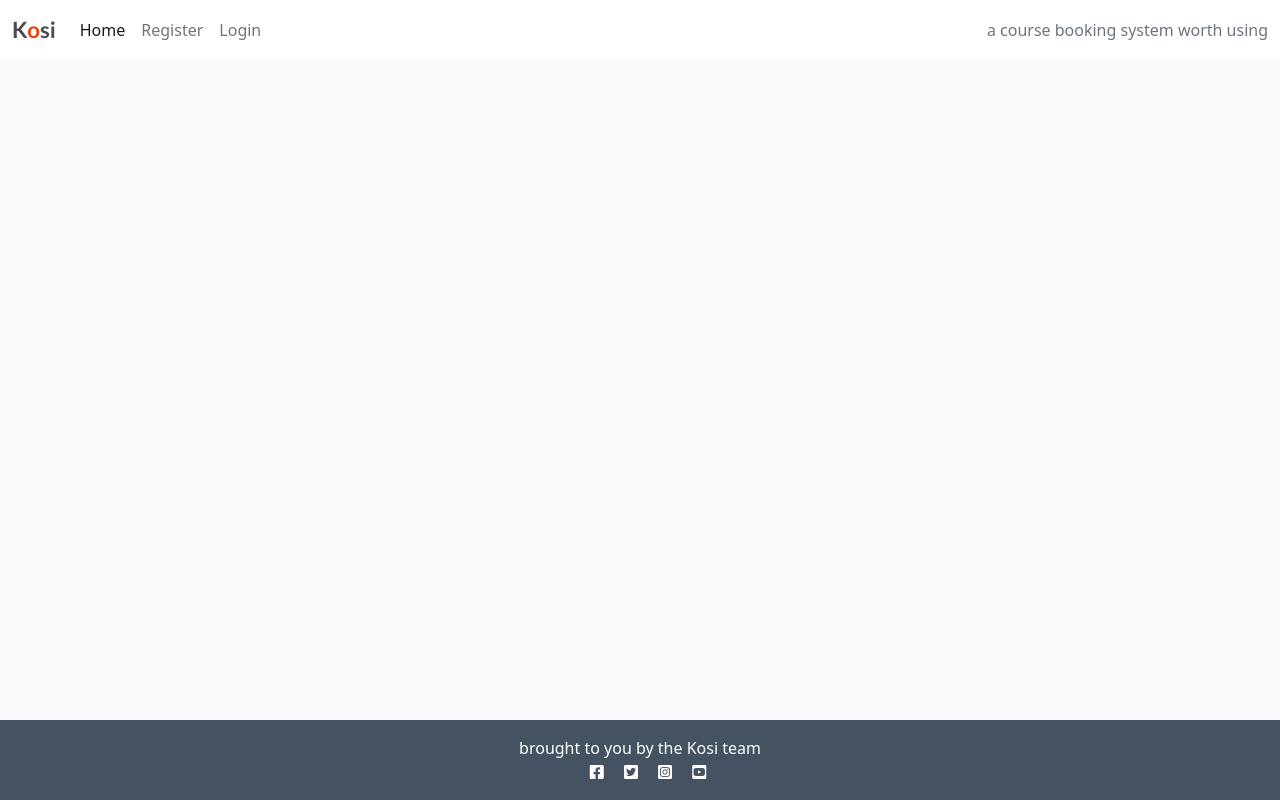
After one commit to Flora-King/Kosi_app, a Django app: page / in a window 1280 px wide. The commit adds this page. Run offline with Django 3.2, Linux system fonts and the light colour scheme; data that the repository does not hold is empty.

Commit message:
Set up basic views layout for finalisation later

```diff
--- a/kosi/settings.py
+++ b/kosi/settings.py
@@ -32,6 +32,9 @@ SECRET_KEY = os.environ.get('SECRET_KEY')
 DEBUG = True
 
 ALLOWED_HOSTS = ['8000-floraking-kosiapp-rzb6j5uum26.ws-eu104.gitpod.io', 'kosi-app-9673f8ad46df.herokuapp.com']
+
+
+ACCOUNT_EMAIL_VERIFICATION = 'none'
 
 # Application definition
 
--- a/kosi/urls.py
+++ b/kosi/urls.py
@@ -19,4 +19,5 @@ from django.urls import path, include
 urlpatterns = [
     path('admin/', admin.site.urls),
     path('summernote/', include('django_summernote.urls')),
+    path('', include('kosi_app.urls'), name='kosi.urls'),
 ]
--- /dev/null
+++ b/kosi_app/urls.py
@@ -0,0 +1,8 @@
+from . import views
+from django.urls import path
+
+
+urlpatterns = [
+    path('', views.CourseList.as_view(), name='home'),
+    path('<slug:slug>/', views.CourseDetail.as_view(), name='course_detail'),
+]
--- a/kosi_app/views.py
+++ b/kosi_app/views.py
@@ -1,3 +1,31 @@
 from django.shortcuts import render
+from django.views import generic
+from .models import Course
 
-# Create your views here.
+
+class CourseList(generic.ListView):
+    model = Course
+    queryset = Course.objects.filter(status=1).order_by('-delivery_date')
+    template_name = 'index.html'
+    paginate_by = 10
+
+
+class CourseDetail(generic.ListView):
+
+    def get(self, request, slug, *args, **kwargs):
+        queryset = Course.objects.filter(status=1)
+        course = get_object_or_404(queryset, slug=slug)
+        reviews = course.reviews.filter(approved=True).order_by("delivery_date")
+        liked = False
+        if course.stars.filter(id=self.request.user.id).exists():
+            stared = True
+
+        return render(
+            request,
+            "course_detail.html",
+            {
+                "course": course,
+                "reviews": reviews,
+                "stared": stared
+            },
+        )
--- /dev/null
+++ b/static/css/style.css
@@ -0,0 +1,142 @@
+body {
+    background-color: #F9FAFC;
+}
+
+.brand {
+    font-family: Lato, sans-serif;
+    font-size: 1.4rem;
+    font-weight: 700;
+    color: #4A4A4F;
+}
+
+.red-o {
+    color: #E84610;
+}
+
+.thin {
+    font-weight: 300;
+}
+
+.light-bg {
+    background-color: #fff;
+}
+
+.dark-bg {
+    background-color: #445261;
+}
+
+.main-bg {
+    background-color: #F9FAFC;
+}
+
+.card {
+    border: none;
+    background-color: transparent;
+}
+
+.image-container {
+    position: relative;
+}
+
+.image-flash {
+    position: absolute;
+    bottom: 5%;
+    min-width: 30%;
+    left: -2px;
+    background-color: #23BBBB;
+}
+
+.author {
+    color: white;
+    margin: 4px;
+    text-transform: uppercase;
+}
+
+.masthead {
+    margin-top: 10px;
+    overflow: hidden;
+    position: relative;
+    display: inline-block;
+    height: 33vh;
+    width: 100%;
+}
+
+.masthead-text {
+    background-color: #445261;
+    color: white;
+    position: relative;
+}
+
+.masthead-image {
+    position: relative;
+    overflow: hidden;
+}
+
+.masthead-image:after {
+    content: "";
+    position: absolute;
+    top: 0;
+    right: 90%;
+    height: 100%;
+    width: 150%;
+    background: #445261;
+    -webkit-transform: skew(15deg);
+    -moz-transform: skew(15deg);
+    transform: skew(15deg);
+    z-index: 100;
+}
+
+.course-link {
+    text-decoration: none;
+    color: #445261;
+}
+
+.course-link:hover,
+.page-link {
+    color: #E84610;
+}
+
+.course-title {
+    margin-top: 20%;
+    margin-left: 5%;
+}
+
+.course-subtitle {
+    margin-left: 5%;
+    color: lightgray;
+}
+
+.btn-signup {
+    background-color: #23BBBB;
+    color: #fff;
+}
+
+.btn-signup:hover,
+.btn-signup:active {
+    background-color: #fff;
+    color: #23BBBB;
+}
+
+.link {
+    color: #23BBBB;
+    text-decoration: none;
+}
+
+.link:hover,
+.link:active {
+    color: #445261;
+    text-decoration: underline;
+}
+
+.btn-like {
+    color: #E84610;
+    border: none;
+    background: transparent;
+}
+
+.btn-like:hover,
+.btn-like:active {
+    color: #E84610;
+    background: transparent;
+    border: none;
+}
--- /dev/null
+++ b/templates/base.html
@@ -0,0 +1,76 @@
+{% load static %}
+
+<!DOCTYPE html>
+<html class="h-100">
+
+<head>
+    <title>Kosi-app</title>
+
+    <link rel="preconnect" href="https://fonts.gstatic.com">
+    <link href="https://fonts.googleapis.com/css2?family=Roboto:wght@300&display=swap" rel="stylesheet">
+    <link href="https://fonts.googleapis.com/css2?family=Lato:wght@300;700&display=swap" rel="stylesheet">
+    <link rel="stylesheet" href="https://cdnjs.cloudflare.com/ajax/libs/font-awesome/5.15.3/css/all.min.css">
+    <meta name="viewport" content="width=device-width, initial-scale=1" />
+    <link href="https://cdn.jsdelivr.net/npm/bootstrap@5.0.1/dist/css/bootstrap.min.css" rel="stylesheet"
+        integrity="sha384-+0n0xVW2eSR5OomGNYDnhzAbDsOXxcvSN1TPprVMTNDbiYZCxYbOOl7+AMvyTG2x" crossorigin="anonymous">
+    <script src="https://cdn.jsdelivr.net/npm/bootstrap@5.0.1/dist/js/bootstrap.bundle.min.js"
+        integrity="sha384-gtEjrD/SeCtmISkJkNUaaKMoLD0//ElJ19smozuHV6z3Iehds+3Ulb9Bn9Plx0x4" crossorigin="anonymous">
+    </script>
+    <link rel="stylesheet" href="{% static 'css/style.css' %}">
+
+</head>
+
+<body class="d-flex flex-column h-100 main-bg">
+
+    <!-- Navigation -->
+
+    <nav class="navbar navbar-expand-lg navbar-light bg-white">
+        <div class="container-fluid">
+            <a class="navbar-brand" href="{% url 'home' %}"><span class="brand">K<span class="red-o">o</span>si<span
+                        class="thin"></a>
+            <button class="navbar-toggler" type="button" data-bs-toggle="collapse" data-bs-target="#navbarText"
+                aria-controls="navbarText" aria-expanded="false" aria-label="Toggle navigation">
+                <span class="navbar-toggler-icon"></span>
+            </button>
+            <div class="collapse navbar-collapse" id="navbarText">
+                <ul class="navbar-nav me-auto mb-2 mb-lg-0">
+                    <li class="nav-item">
+                        <a class="nav-link active" aria-current="page" href="{% url 'home' %}">Home</a>
+                    </li>
+                    {% if user.is_authenticated %}
+                    <li class="nav-item">
+                        <a class="nav-link" href="#">Logout</a>
+                    </li>
+                    {% else %}
+                    <li class="nav-item">
+                        <a class="nav-link" href="#">Register</a>
+                    </li>
+                    <li class="nav-item">
+                        <a class="nav-link" href="#">Login</a>
+                    </li>
+                    {% endif %}
+                </ul>
+                <span class="navbar-text text-muted">
+                    a course booking system worth using
+                </span>
+            </div>
+        </div>
+    </nav>
+
+    <main class="flex-shrink-0 main-bg">
+        {% block content %}
+        <!-- Content Goes here -->
+        {% endblock content %}
+    </main>
+
+    <!-- Footer -->
+    <footer class="footer mt-auto py-3 dark-bg">
+        <p class="m-0 text-center text-white">brought to you by the Kosi team</p>
+        <p class="m-0 text-center text-white"><i class="fab fa-facebook-square ms-3"></i>
+            <i class="fab fa-twitter-square ms-3"></i>
+            <i class="fab fa-instagram-square ms-3"></i>
+            <i class="fab fa-youtube-square ms-3"></i></p>
+    </footer>
+</body>
+
+</html>
--- a/templates/index.html
+++ b/templates/index.html
@@ -1,11 +1,59 @@
-<!DOCTYPE html>
-<html lang="en">
-<head>
-    <meta charset="UTF-8">
-    <meta name="viewport" content="width=device-width, initial-scale=1.0">
-    <title>Document</title>
-</head>
-<body>
+{% extends "base.html" %}
 
-</body>
-</html>
+{% block content %}
+
+<div class="container-fluid">
+    <div class="row">
+
+        <!-- Course list Entries Column -->
+        <div class="col-12 mt-3 left">
+            <div class="row">
+                {% for post in post_list %}
+                <div class="col-md-4">
+                    <div class="card mb-4">
+                        <div class="card-body">
+                            <div class="image-container">
+                                {% if "placeholder" in course.featured_image.url %}
+                                <img class="card-img-top"
+                                    src="https://codeinstitute.s3.amazonaws.com/fullstack/blog/default.jpg">
+                                {% else %}
+                                <img class="card-img-top" src=" {{ course.featured_image.url }}">
+                                {% endif %}
+                                <div class="image-flash">
+                                    <p class="author">Author: {{ course.author }}</p>
+                                </div>
+                            </div>
+                            <a href="{% url 'course_detail' course.slug %}" class="course-link">
+                                <h2 class="card-title">{{ course.title }}</h2>
+                                <p class="card-text">{{ course.excerpt }}</p>
+                            </a>
+                            <hr />
+                            <p class="card-text text-muted h6">{{ course.delivery_date}} <i class="far fa-star"></i>
+                                {{ course.number_of_stars }}</p>
+                        </div>
+                    </div>
+                </div>
+                {% if forloop.counter|divisibleby:3 %}
+            </div>
+            <div class="row">
+                {% endif %}
+                {% endfor %}
+
+            </div>
+        </div>
+    </div>
+    {% if is_paginated %}
+    <nav aria-label="Page navigation">
+        <ul class="pagination justify-content-center">
+            {% if page_obj.has_previous %}
+            <li><a href="?page={{ page_obj.previous_page_number }}" class="page-link">&laquo; PREV </a></li>
+            {% endif %}
+            {% if page_obj.has_next %}
+            <li><a href="?page={{ page_obj.next_page_number }}" class="page-link"> NEXT &raquo;</a></li>
+
+            {% endif %}
+        </ul>
+    </nav>
+    {% endif %}
+</div>
+{%endblock%}
```
Also changed, not shown: templates/course_detail.html (added, +85 -0 lines).
